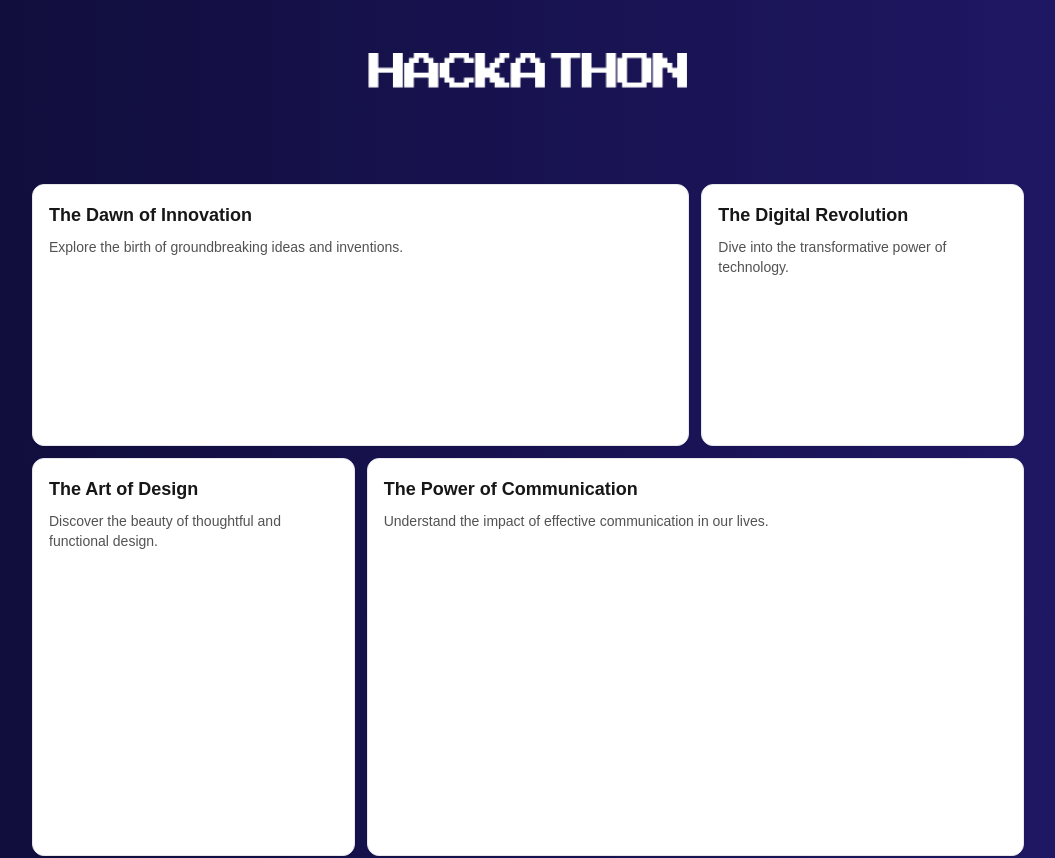
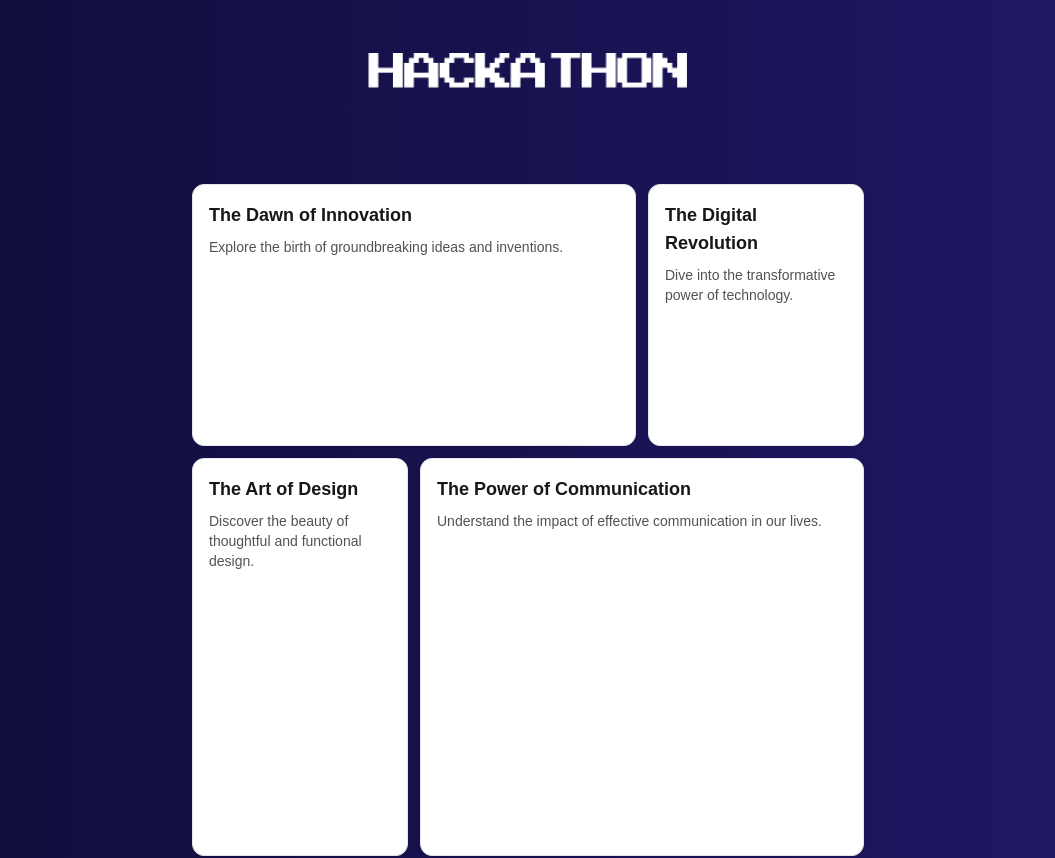
Before and after one commit to Pranav-Kumar14/Aurora-25, a React (Vite) app in the folder frontend/: page /home in a window 1280 px wide. Shown: the part 1420-2278 px from the top of the page, without its empty margins (112-1167 px from the left). Built offline with nearby package versions, Linux system fonts and the light colour scheme.

Commit message:
Update bento.jsx

```diff
--- a/frontend/src/components/bento.jsx
+++ b/frontend/src/components/bento.jsx
@@ -59,7 +59,7 @@ const items = [
 const BentoGrid = () => {
     return (
         <div className="flex items-center justify-center w-auto h-screen ">
-        <div className="grid w-full h-full grid-rows-5 grid-cols-3 gap-3 p-16 mx-20">
+        <div className="grid w-full h-full grid-rows-5 grid-cols-3 gap-3 p-16 mx-60 ">
         {items.map((item, i) => (
             <div
             key={i}
```
